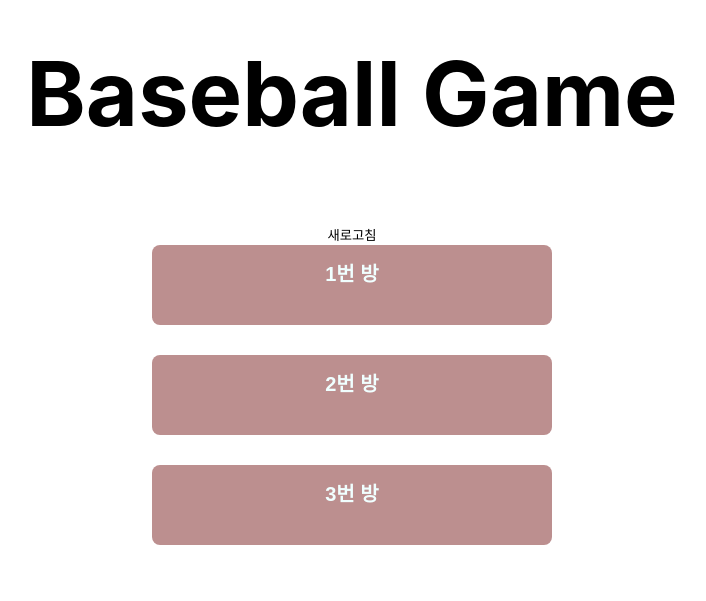
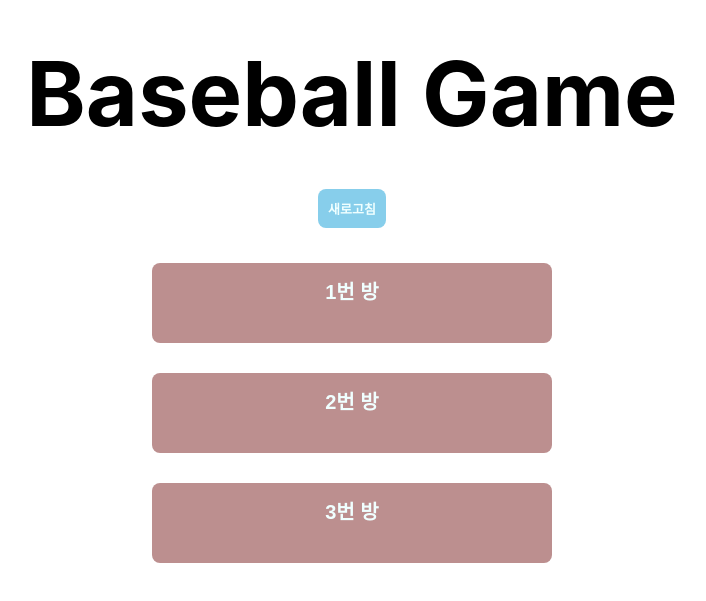
Before and after one commit to BANGWON-LEE/baseball_game, a React (Create React App) app in the folder game/: page / in a window 1280 px wide. Shown: the part 191-792 px from the top of the page, without its empty margins (288-994 px from the left). Built offline with nearby package versions, Linux system fonts and the light colour scheme; no server answers.

Commit message:
20230429 방에 대한 정보(인원체크) 리프레시 버튼을 위한 스타일 정의

```diff
--- a/game/src/styles/component.scss
+++ b/game/src/styles/component.scss
@@ -8,6 +8,26 @@
     flex-direction: column;
     justify-content: flex-start;
     margin: 0 auto;
+
+      .room-refresh{
+        position: relative;
+        bottom: 35px;
+
+        &_btn{
+          height: auto;
+          width: auto;
+          vertical-align: bottom;
+          border-radius: 8px;
+          border: none;
+          // border: 1.5px solid rgb(59, 200, 255);
+          background-color: skyblue;
+          font-size: 13px;
+          font-weight: 700;
+          color: azure;
+          padding: 10px;
+          cursor: pointer;
+        }
+      }
 
 
       .project-block{
```
